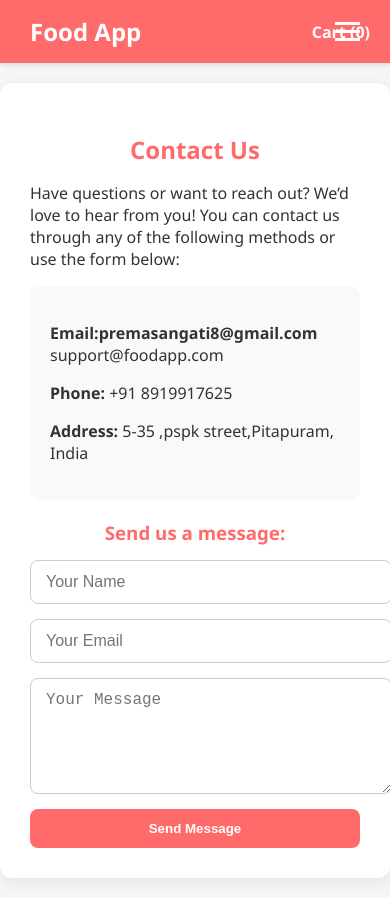
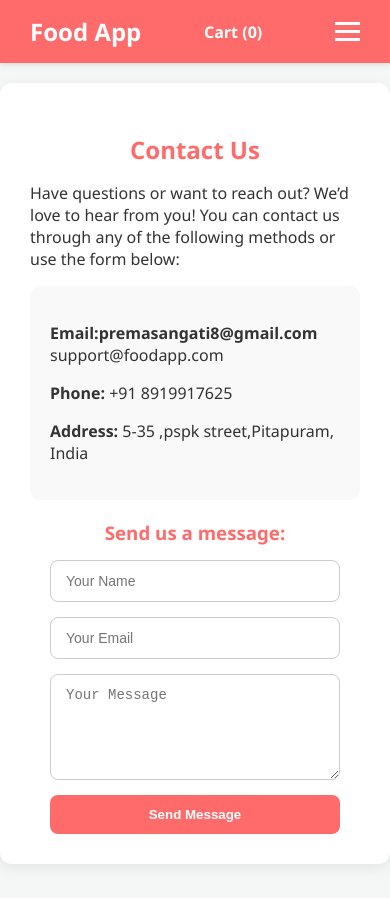
Before and after one commit to Prem3880/foodapp, a React (Create React App) app: page /contact in a window 390 px wide. Built offline with nearby package versions, Linux system fonts and the light colour scheme.

Commit message:
Updated project

```diff
--- a/package.json
+++ b/package.json
@@ -13,7 +13,8 @@
     "react-dom": "^19.2.4",
     "react-router-dom": "^7.13.0",
     "react-scripts": "5.0.1",
-    "web-vitals": "^2.1.4"
+    "web-vitals": "^2.1.4",
+    "gh-pages": "^4.0.0"
   },
   "scripts": {
 
--- a/src/App.css
+++ b/src/App.css
@@ -97,6 +97,10 @@ a {
   transition: 0.3s;
 }
 
+.controls select {
+  padding-right: 30px;
+}
+
 .controls input:focus,
 .controls select:focus {
   border-color: #ff6b6b;
@@ -160,7 +164,8 @@ a {
 }
 
 .cart-item {
-  display: flex;
+
+  display: inline-flex;
   align-items: center;
   gap: 10px;
   background: #fff;
@@ -168,6 +173,7 @@ a {
   border-radius: 12px;
   box-shadow: 0 4px 10px rgba(0,0,0,0.05);
   margin-bottom: 15px;
+  width: auto;
 }
 
 .cart-item img {
@@ -180,6 +186,13 @@ a {
 .cart-data {
   display: flex;
   flex-direction: column;
+}
+
+
+.cart-items {
+  display: flex;
+  flex-direction: column;
+  align-items: flex-start;
 }
 
 .cart-data h3 {
@@ -276,6 +289,7 @@ h3 {
   max-width: 500px;
   margin: 0 auto;
   gap: 15px;
+  box-sizing: border-box;
 }
 
 .contact-form input,
@@ -317,9 +331,19 @@ h3 {
   margin-top: 15px;
 }
 
+.footer {
+  text-align: center;
+  padding: 20px;
+  background: #ff6b6b;
+  color: white;
+  margin-top: 40px;
+}
+
 @media (max-width: 768px) {
   .hamburger {
     display: flex;
+
+    order: 2;
   }
 
   .nav-links {
@@ -339,9 +363,22 @@ h3 {
     display: flex;
   }
 
+
   .nav-right {
-    position: absolute;
-    right: 20px;
+    position: static;
+    order: 1;
+    margin-right: 10px;
+  }
+
+  .contact-form {
+    max-width: 100%;
+    padding: 0 20px;
+  }
+
+  .contact-form input,
+  .contact-form textarea {
+    font-size: 14px;
+    box-sizing: border-box;
   }
 
   .grid {
--- a/src/App.js
+++ b/src/App.js
@@ -60,7 +60,7 @@ function App() {
   };
 
   return (
-    <Router>
+    <Router basename={process.env.PUBLIC_URL}>
       <Navbar cart={cart} />
       <Routes>
         <Route path="/" element={<Home addToCart={addToCart} />} />
--- /dev/null
+++ b/src/components/Footer.js
@@ -0,0 +1,9 @@
+const Footer = () => {
+  return (
+    <footer className="footer">
+      <p>© 2026 Food App. All rights reserved.</p>
+    </footer>
+  );
+};
+
+export default Footer;
--- a/src/pages/Home.js
+++ b/src/pages/Home.js
@@ -1,6 +1,7 @@
 import { useState } from "react";
 import foodData from "../data/foodData";
 import FoodCard from "../components/FoodCard";
+import Footer from "../components/Footer";
 
 const Home = ({ addToCart }) => {
   const [search, setSearch] = useState("");
@@ -52,6 +53,7 @@ const Home = ({ addToCart }) => {
           <FoodCard key={item.id} item={item} addToCart={addToCart} />
         ))}
       </div>
+      <Footer />
     </div>
   );
 };
```
